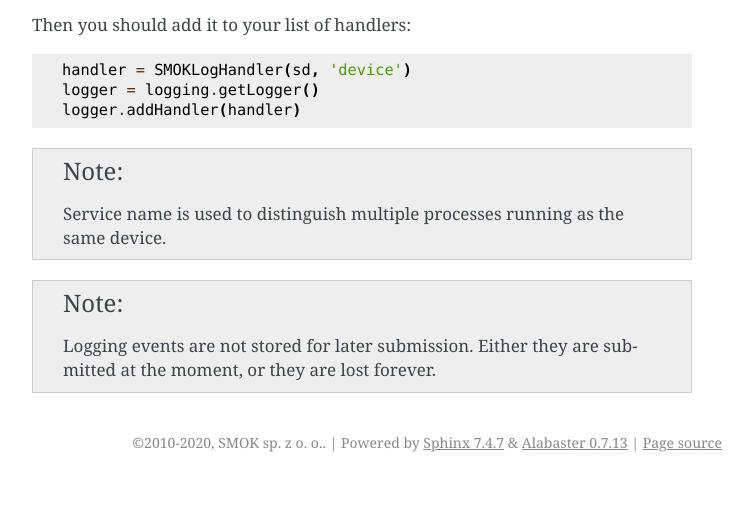
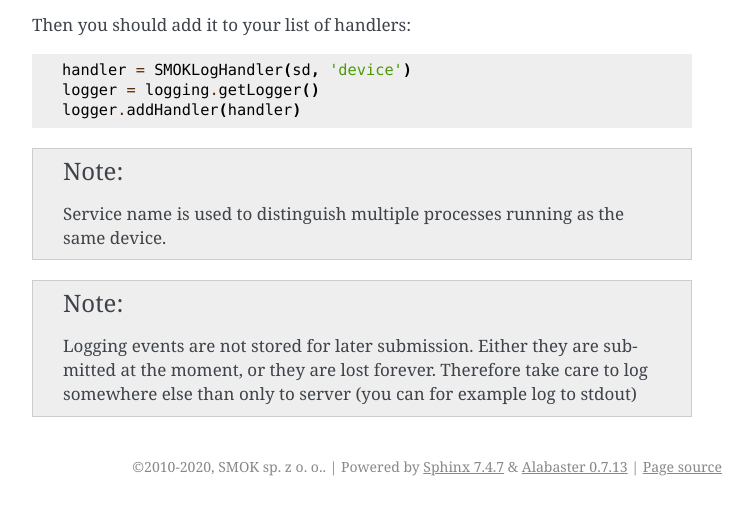
Before and after one commit to smok-serwis/smok-client, a Sphinx documentation site: the page built from docs/logging.rst, in a window 1280 px wide, cut to the strip 312-827 px from the top of the page. Shown: the whole strip, without its empty margins (388-1140 px from the left). Built offline with Sphinx 7.4.7, drawn with Linux system fonts in a browser that asks for light colours.

```diff
--- a/docs/index.rst
+++ b/docs/index.rst
@@ -10,6 +10,7 @@ Welcome to SMOK Client's documentation!
    slave_devices
    orders
    sensors
+   metadata
    predicates
    extras
    logging
--- a/docs/logging.rst
+++ b/docs/logging.rst
@@ -20,4 +20,5 @@ Then you should add it to your list of handlers:
 .. note:: Service name is used to distinguish multiple processes running as the same device.
 
 .. note:: Logging events are not stored for later submission. Either they are submitted at the moment,
-    or they are lost forever.
+    or they are lost forever. Therefore take care to log somewhere else than only to server (you
+    can for example log to stdout)
```
Also changed, not shown: docs/metadata.rst (+8 -0 lines).
